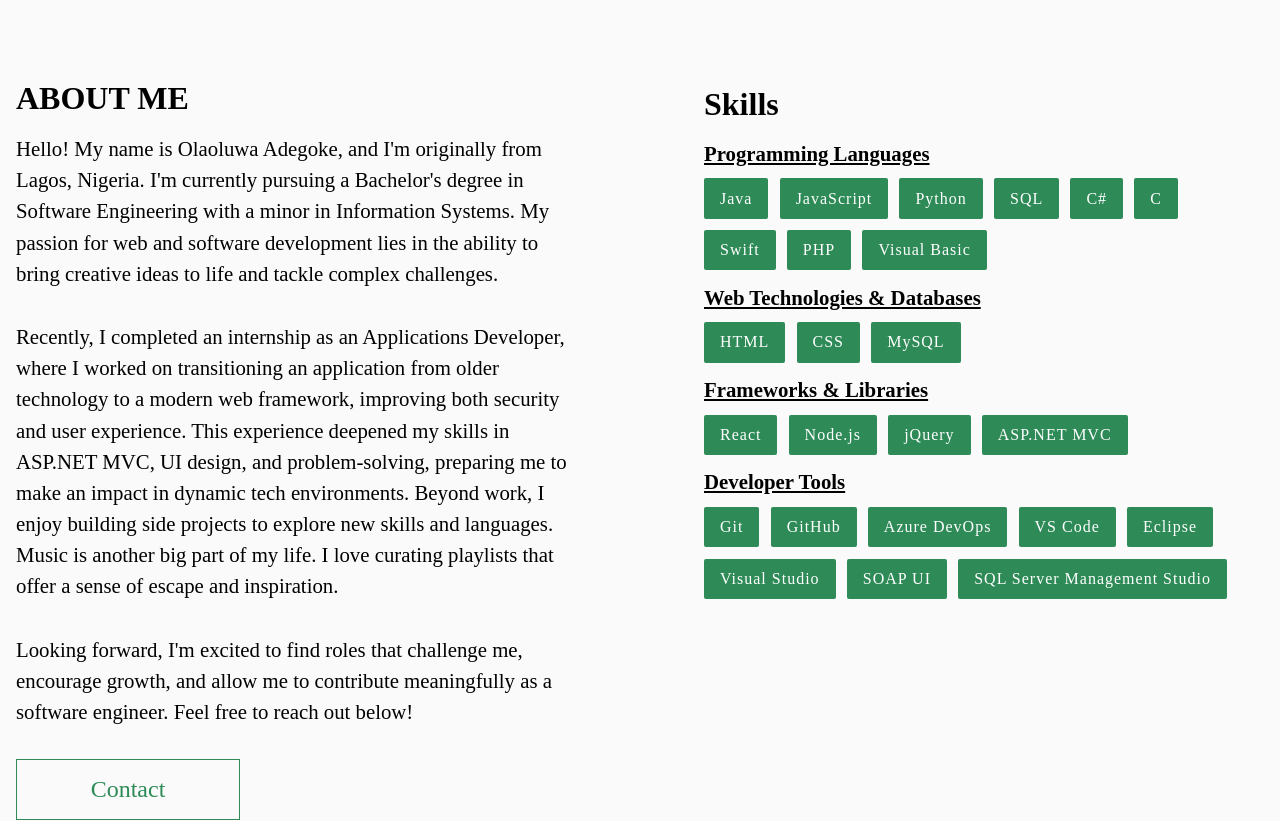
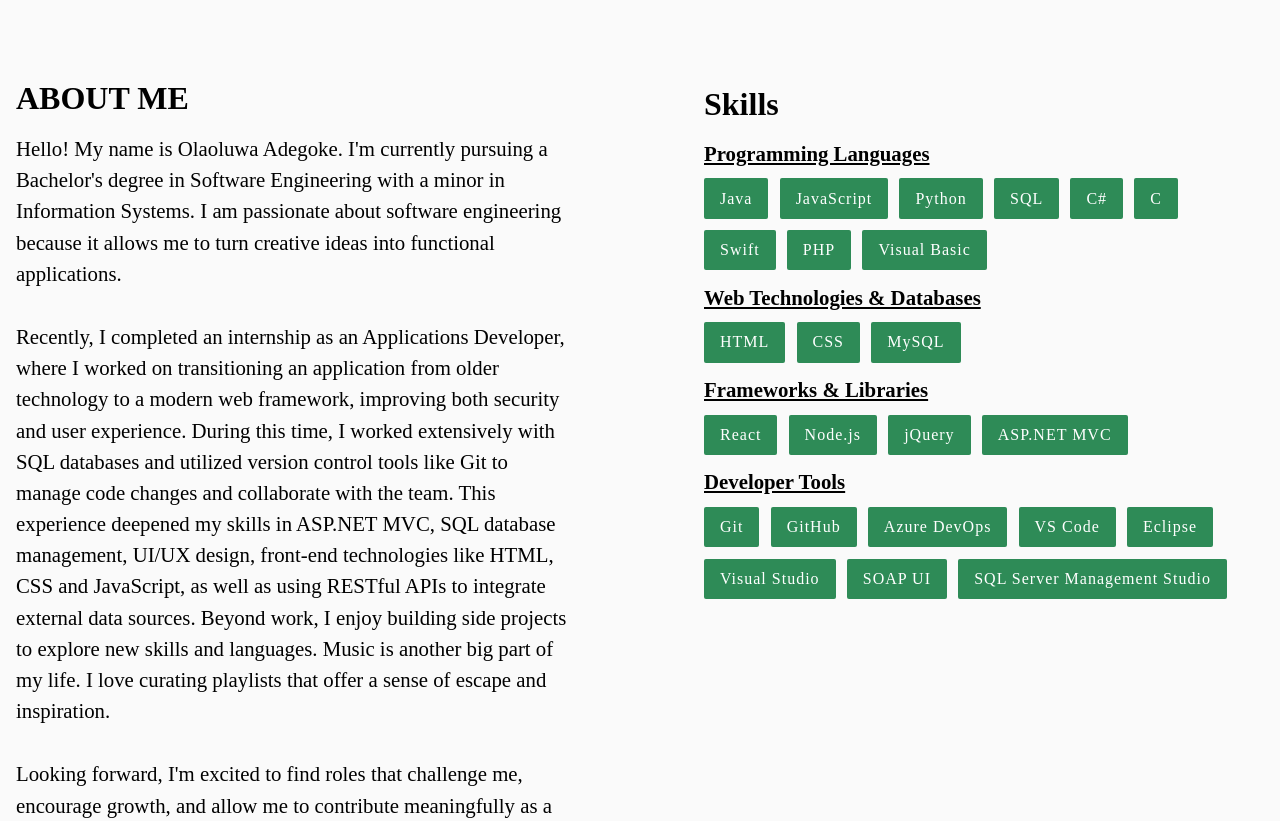
Before and after one commit to oadegokee/PersonalPortfolio, a React (Create React App) app in the folder personal-portfolio/: page / in a window 1280 px wide. Shown: the part 800-1621 px from the top of the page. Built offline with nearby package versions, Linux system fonts and the light colour scheme.

Commit message:
About Me Update

```diff
--- a/personal-portfolio/src/components/About.js
+++ b/personal-portfolio/src/components/About.js
@@ -15,13 +15,14 @@ const About = () => {
                     <h1>ABOUT ME</h1>
                     <div className='about-me-details'>
                         <p>
-                            Hello! My name is Olaoluwa Adegoke, and I'm originally from Lagos, Nigeria.
+                            Hello! My name is Olaoluwa Adegoke.
                             I'm currently pursuing a Bachelor's degree in Software Engineering with a minor in Information Systems.
-                            My passion for web and software development lies in the ability to bring creative ideas to life and tackle complex challenges.
+                            I am passionate about software engineering because it allows me to turn creative ideas into functional applications.
                         </p>
                         <p>
                             Recently, I completed an internship as an Applications Developer, where I worked on transitioning an application from older technology to a modern web framework, improving both security and user experience.
-                            This experience deepened my skills in ASP.NET MVC, UI design, and problem-solving, preparing me to make an impact in dynamic tech environments.
+                            During this time, I worked extensively with SQL databases and utilized version control tools like Git to manage code changes and collaborate with the team.
+                            This experience deepened my skills in ASP.NET MVC, SQL database management, UI/UX design, front-end technologies like HTML, CSS and JavaScript, as well as using RESTful APIs to integrate external data sources.
                             Beyond work, I enjoy building side projects to explore new skills and languages. Music is another big part of my life. I love curating playlists that offer a sense of escape and inspiration.
 
                         </p>
--- a/personal-portfolio/src/styles/Home.css
+++ b/personal-portfolio/src/styles/Home.css
@@ -15,6 +15,7 @@
 
 .welcome {
     margin-right: 5rem;
+    margin-top: -100px;
 }
 
 .welcome > h1 {
```
